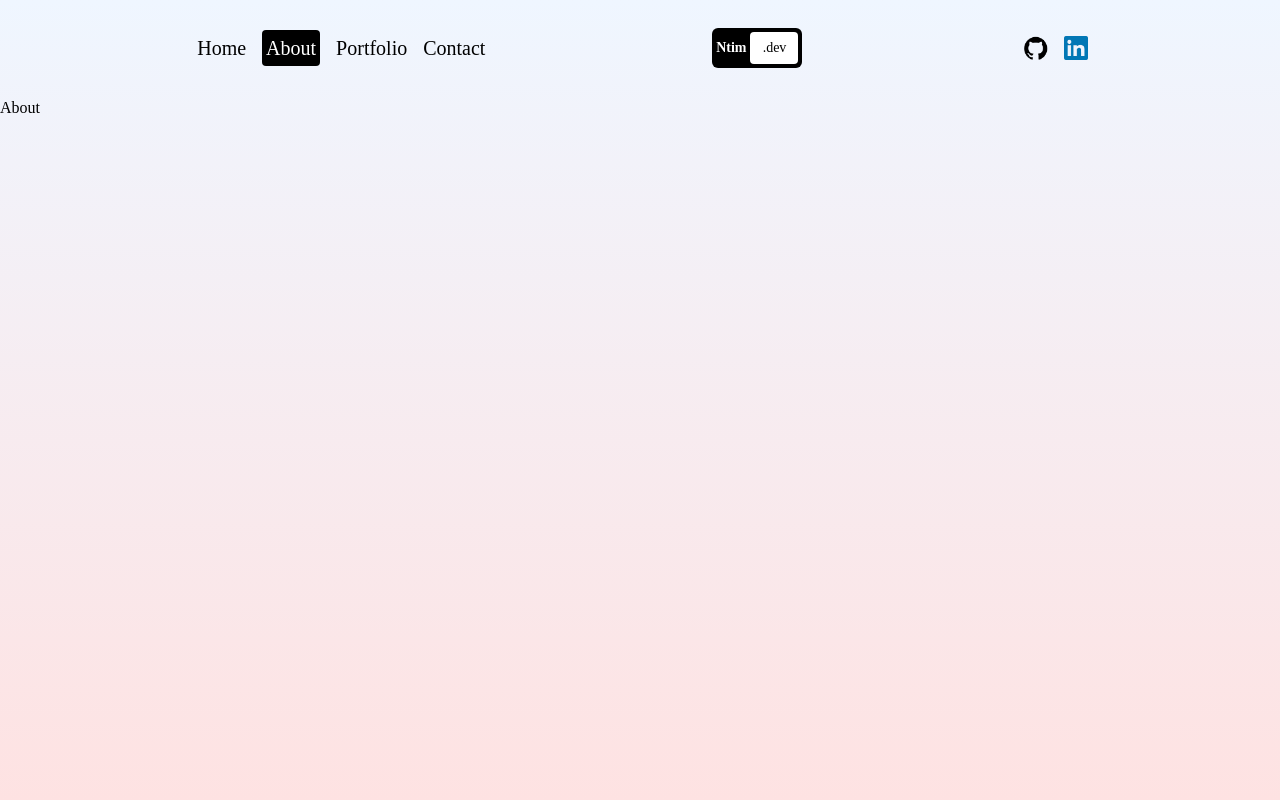
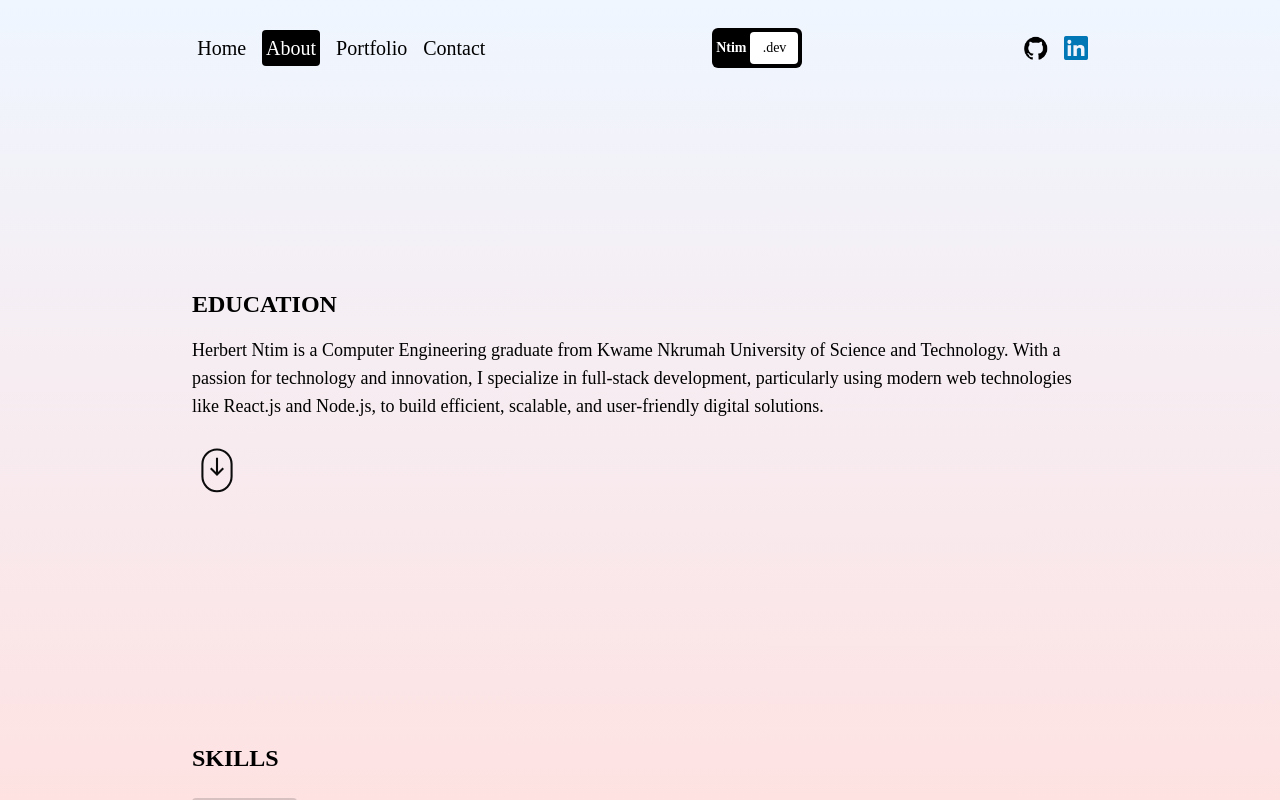
Before and after one commit to HerbertNtim/nextportfolio, a Next.js app: page /about in a window 1280 px wide. Built offline with nearby package versions, Linux system fonts and the light colour scheme.

Commit message:
working on experience

```diff
--- a/src/app/about/page.jsx
+++ b/src/app/about/page.jsx
@@ -1,9 +1,79 @@
-import React from 'react'
+"use client";
+
+import { skills } from "@/constants";
+import { motion } from "framer-motion";
 
 const About = () => {
   return (
-    <div>About</div>
-  )
-}
+    <motion.div
+      className="h-full"
+      initial={{ y: "-220vh" }}
+      animate={{ y: "0" }}
+      transition={{ duration: 1 }}
+    >
+      {/* CONTAINER */}
+      <div className="h-full overflow-scroll">
+        {/* TEXT CONTAINER */}
+        <div className="flex flex-col p-4 sm:p-8 md:p-12 lg:p-24 xl:p-48 gap-24 md:gap-32 lg:gap-48 xl:gap-64">
+          {/* EDUCATION */}
+          <div className="flex flex-col justify-center gap-4">
+            <h1 className="text-2xl font-bold">EDUCATION</h1>
+            <p className="text-lg">
+              Herbert Ntim is a Computer Engineering graduate from Kwame Nkrumah
+              University of Science and Technology. With a passion for
+              technology and innovation, I specialize in full-stack development,
+              particularly using modern web technologies like React.js and
+              Node.js, to build efficient, scalable, and user-friendly digital
+              solutions.
+            </p>
 
-export default About
+            {/* BIOGRAPHY SCROLL SVG */}
+            <motion.svg
+              initial={{ opacity: 0.2, y: 0 }}
+              animate={{ opacity: 1, y: "10px" }}
+              transition={{ repeat: Infinity, duration: 3, ease: "easeInOut" }}
+              viewBox="0 0 24 24"
+              fill="none"
+              xmlns="http://www.w3.org/2000/svg"
+              width={50}
+              height={50}
+            >
+              <path
+                d="M5 15C5 16.8565 5.73754 18.6371 7.05029 19.9498C8.36305 21.2626 10.1435 21.9999 12 21.9999C13.8565 21.9999 15.637 21.2626 16.9498 19.9498C18.2625 18.6371 19 16.8565 19 15V9C19 7.14348 18.2625 5.36305 16.9498 4.05029C15.637 2.73754 13.8565 2 12 2C10.1435 2 8.36305 2.73754 7.05029 4.05029C5.73754 5.36305 5 7.14348 5 9V15Z"
+                stroke="#000000"
+                strokeWidth="1"
+              ></path>
+              <path d="M12 6V14" stroke="#000000" strokeWidth="1"></path>
+              <path
+                d="M15 11L12 14L9 11"
+                stroke="#000000"
+                strokeWidth="1"
+              ></path>
+            </motion.svg>
+          </div>
+
+          {/* SKILLS */}
+          <div className="flex flex-col">
+            <h1 className="text-2xl font-bold">SKILLS</h1>
+            {skills.map((skill) => (
+              <div key={skill.title} className="flex flex-col items-start gap-4 border-b-2 border-solid border-black pb-4">
+                <h5 className="text-lg font-semibold mt-6 rounded p-2 bg-black/15">{skill.title}{':'}</h5>
+                <div className="flex flex-wrap gap-4 items-center">
+                  {skill.items.map((item) => (
+                    <span key={item} className="rounded p-2 text-sm cursor-pointer bg-black text-white hover:bg-white hover:text-black">{item}</span>
+                  ))}
+                </div>
+              </div>
+            ))}
+          </div>
+          {/* EXPERIENCE */}
+          <div>EXPERIENCE</div>
+        </div>
+        {/* SVG CONTAINER */}
+        <div className="hidden">SVG</div>
+      </div>
+    </motion.div>
+  );
+};
+
+export default About;
--- a/src/components/Navbar.jsx
+++ b/src/components/Navbar.jsx
@@ -75,7 +75,7 @@ const Navbar = () => {
   };
 
   return (
-    <header className="h-full flex items-center justify-between px-4 sm:px-8 md:px-12 lg:px-24 xl:px-48">
+    <header className="h-full flex items-center justify-between px-4 sm:px-8 md:px-12 lg:px-24 xl:px-48 text-xl">
       {/* LG NAV */}
       <div className="hidden md:flex justify-center items-center gap-4 w-1/3">
         {links.map((link) => (
--- a/src/constants/index.js
+++ b/src/constants/index.js
@@ -1,7 +1,7 @@
 export const skills = [
   {
     title: "Languages",
-    items: ["JavaScript", "TypeScript", "Python", "C", "C++", "SQL"],
+    items: ["C", "C++", "SQL", "JavaScript", "TypeScript", "Python"],
   },
   {
     title: "Frontend",
```
